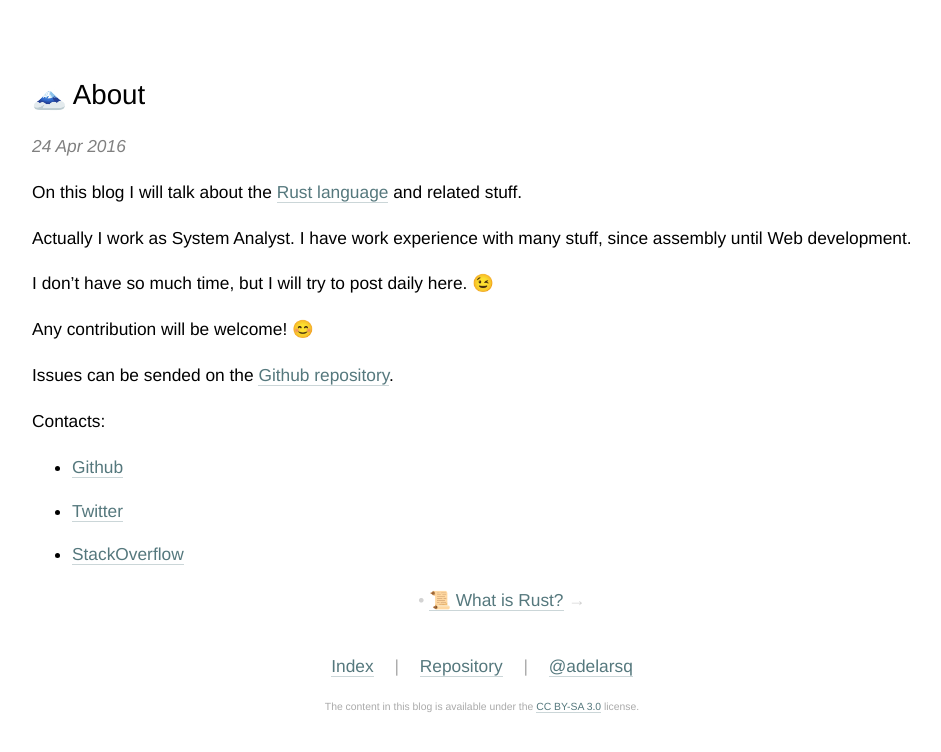
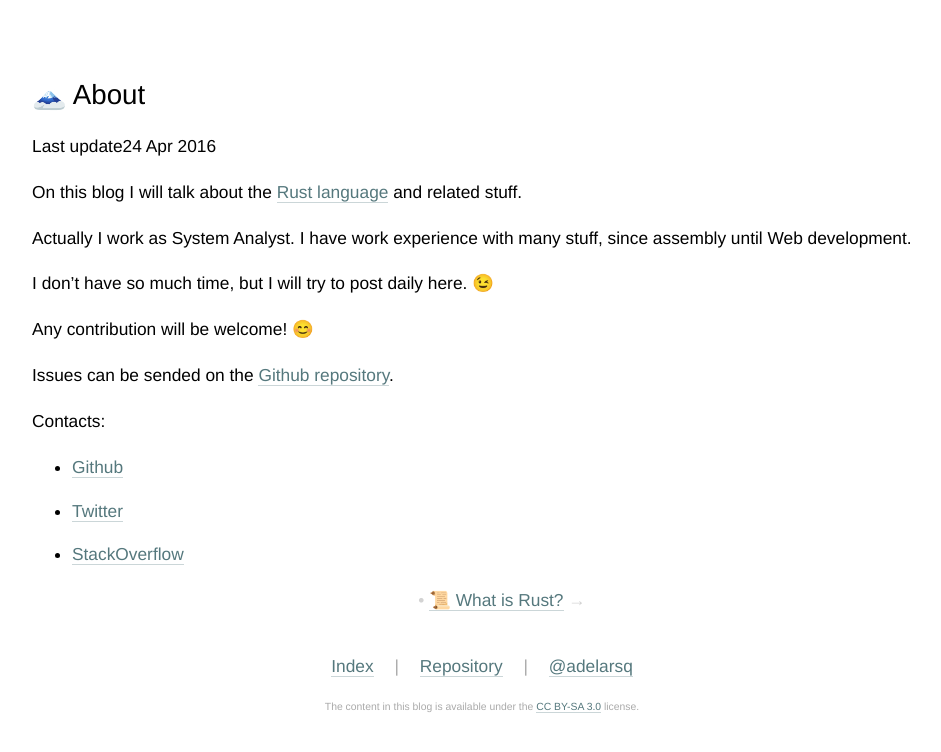
Before and after one commit to adelarsq/daily-rust.github.io, a Jekyll site: the page built from _posts/2016-04-24-about.md, in a window 1280 px wide. Shown: the top 752 px of the page, without its empty margins (158-1099 px from the left). Built offline with Jekyll 4.4.1, drawn with Linux system fonts in a browser that asks for light colours.

Commit message:
Update post.html

```diff
--- a/_layouts/post.html
+++ b/_layouts/post.html
@@ -4,6 +4,6 @@ layout: default
 
 <h1>{{page.title}}</h1>
 
-<time datetime="{{page.date}}">{{page.date | date_to_string}}</time>
+<p>Last update<time datetime="{{page.date}}">{{page.date | date_to_string}}</time></p>
 
 {{content}}
```
